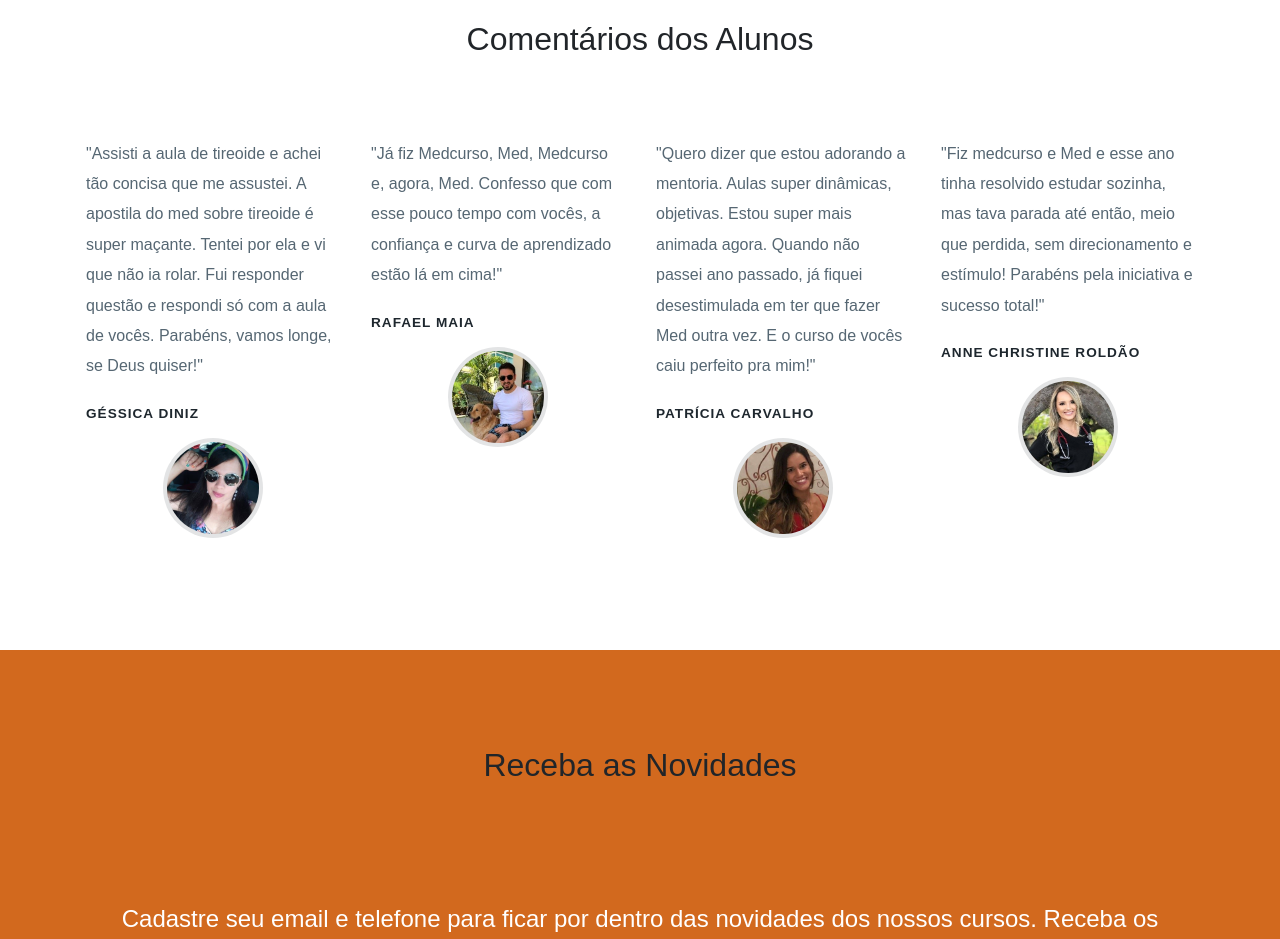
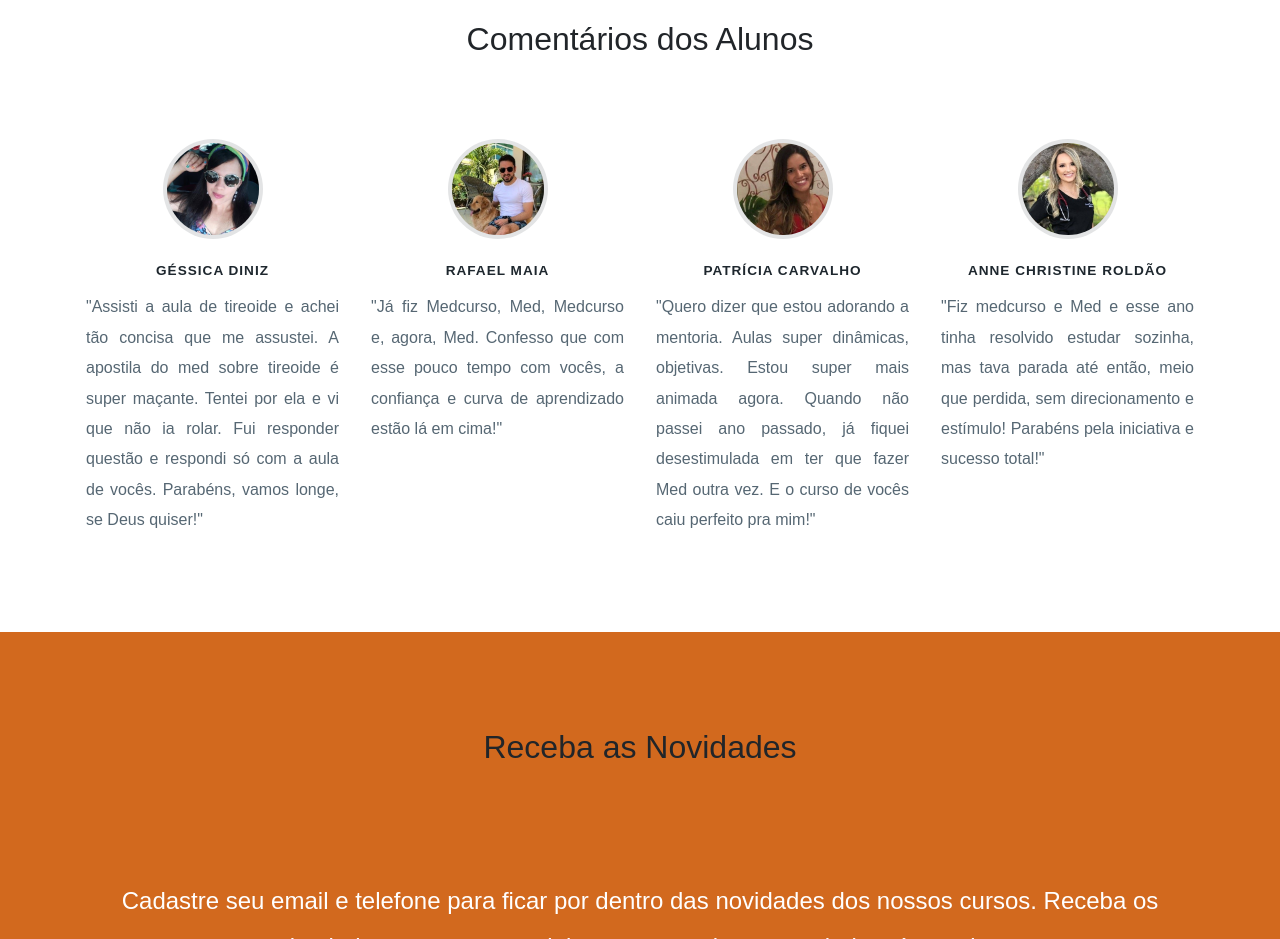
Before and after one commit to eumedicoresidente/eumedicoresidente.github.io, a plain HTML site: page index.html in a window 1280 px wide. Shown: the part 4160-5099 px from the top of the page. Drawn offline with Linux system fonts and the light colour scheme.

Commit message:
Fixed testimonials

```diff
--- a/css/style.css
+++ b/css/style.css
@@ -1276,6 +1276,7 @@ a.move-top span {
     letter-spacing: 1px;
     text-transform: uppercase;
     font-weight: 600;
+    margin-bottom: 1em;
 }
 
 .test-img img {
@@ -1286,7 +1287,6 @@ a.move-top span {
     -moz-border-radius: 50%;
     padding: 4px;
     background: rgba(30, 39, 46, 0.12);
-    margin-top: 1em;
     max-width: 100px;
 }
 
--- a/index.html
+++ b/index.html
@@ -251,57 +251,56 @@
         </div>
         <div class="row mt-3">
             <div class="col-lg-3 test-grid text-left px-lg-3">
-                <div class="test-info">
-                    <p>
+                <div class="test-info text-center">
+                    <div class="test-img text-center mb-3">
+                        <img src="images/team.jpg" class="img-fluid" alt="user-image">
+                    </div>
+                    <h3 class="mt-md-4 mt-3"> Géssica Diniz</h3>
+                    <p style="text-align: justify">
                         "Assisti a aula de tireoide e achei tão concisa que me assustei. A apostila do med sobre
                         tireoide é super maçante.
                         Tentei por ela e vi que não ia rolar. Fui responder questão e respondi só com a aula de vocês.
                         Parabéns, vamos longe, se Deus quiser!"
                     </p>
-                    <h3 class="mt-md-4 mt-3"> Géssica Diniz</h3>
-
-                    <div class="test-img text-center mb-3">
-                        <img src="images/team.jpg" class="img-fluid" alt="user-image">
-                    </div>
                 </div>
             </div>
             <div class="col-lg-3 test-grid text-left px-lg-3">
-                <div class="test-info">
-                    <p>
+                <div class="test-info text-center">
+                    <div class="test-img text-center mb-3">
+                        <img src="images/team1.jpg" class="img-fluid" alt="user-image">
+                    </div>
+                    <h3 class="mt-md-4 mt-3"> Rafael Maia</h3>
+                    <p style="text-align: justify">
                         "Já fiz Medcurso, Med, Medcurso e, agora, Med. Confesso que com esse pouco tempo com vocês, a
                         confiança e curva de aprendizado estão lá em cima!"
                     </p>
-                    <h3 class="mt-md-4 mt-3"> Rafael Maia</h3>
-                    <div class="test-img text-center mb-3">
-                        <img src="images/team1.jpg" class="img-fluid" alt="user-image">
-                    </div>
                 </div>
             </div>
             <div class="col-lg-3 test-grid text-left px-lg-3">
-                <div class="test-info">
-                    <p>
+                <div class="test-info text-center">
+                    <div class="test-img text-center mb-3">
+                        <img src="images/team3.jpg" class="img-fluid" alt="user-image">
+                    </div>
+                    <h3 class="mt-md-4 mt-3"> Patrícia Carvalho</h3>
+                    <p style="text-align: justify">
                         "Quero dizer que estou adorando a mentoria. Aulas super dinâmicas, objetivas. Estou super mais
                         animada agora.
                         Quando não passei ano passado, já fiquei desestimulada em ter que fazer Med outra vez. E o curso
                         de vocês caiu perfeito pra mim!"
                     </p>
-                    <h3 class="mt-md-4 mt-3"> Patrícia Carvalho</h3>
-                    <div class="test-img text-center mb-3">
-                        <img src="images/team3.jpg" class="img-fluid" alt="user-image">
-                    </div>
                 </div>
             </div>
             <div class="col-lg-3 test-grid text-left px-lg-3">
-                <div class="test-info">
-                    <p>
+                <div class="test-info text-center">
+                    <div class="test-img text-center mb-3">
+                        <img src="images/team2.jpg" class="img-fluid" alt="user-image">
+                    </div>
+                    <h3 class="mt-md-4 mt-3"> Anne Christine Roldão</h3>
+                    <p style="text-align: justify">
                         "Fiz medcurso e Med e esse ano tinha resolvido estudar sozinha, mas tava parada até então, meio
                         que perdida, sem direcionamento e estímulo!
                         Parabéns pela iniciativa e sucesso total!"
                     </p>
-                    <h3 class="mt-md-4 mt-3"> Anne Christine Roldão</h3>
-                    <div class="test-img text-center mb-3">
-                        <img src="images/team2.jpg" class="img-fluid" alt="user-image">
-                    </div>
                 </div>
             </div>
         </div>
```
